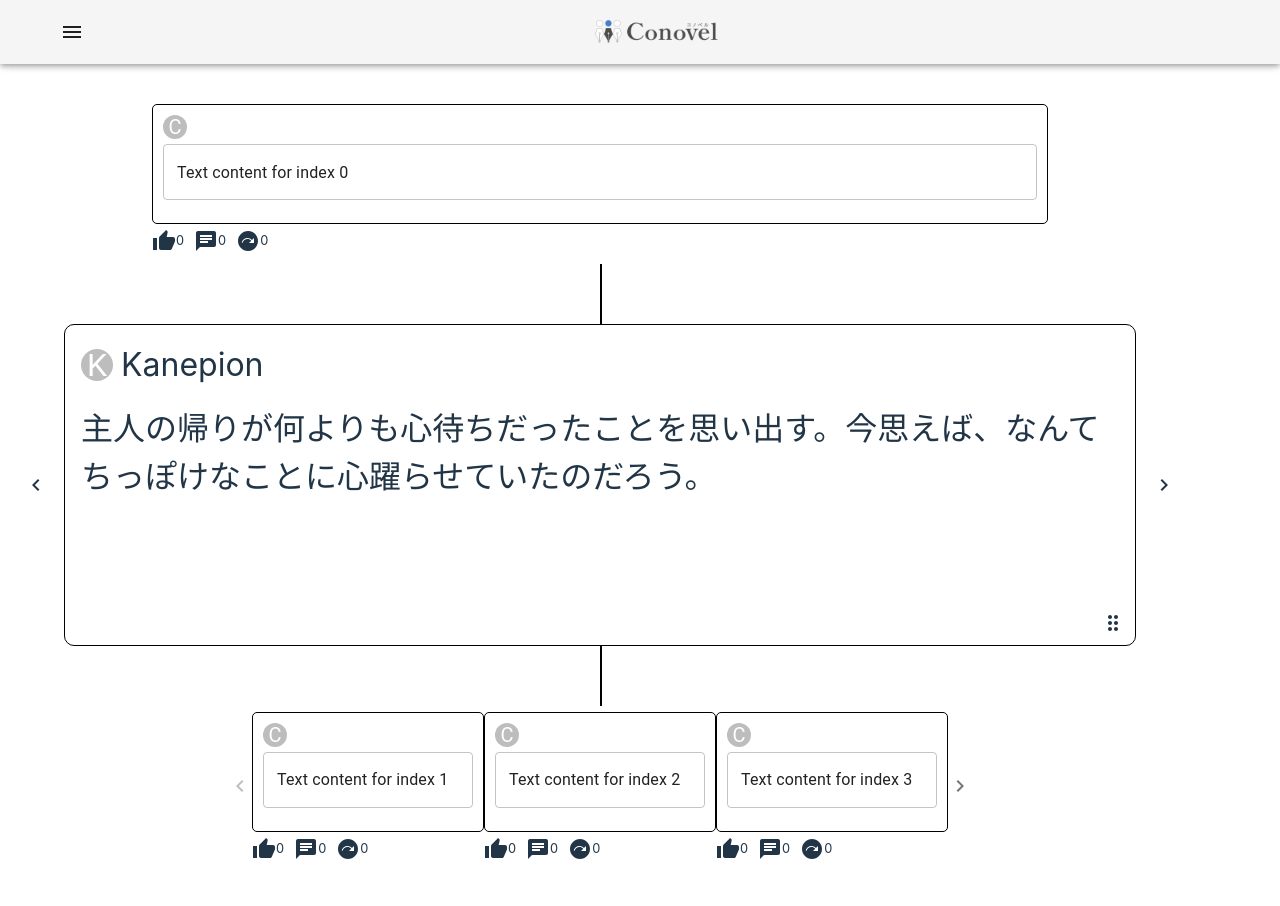
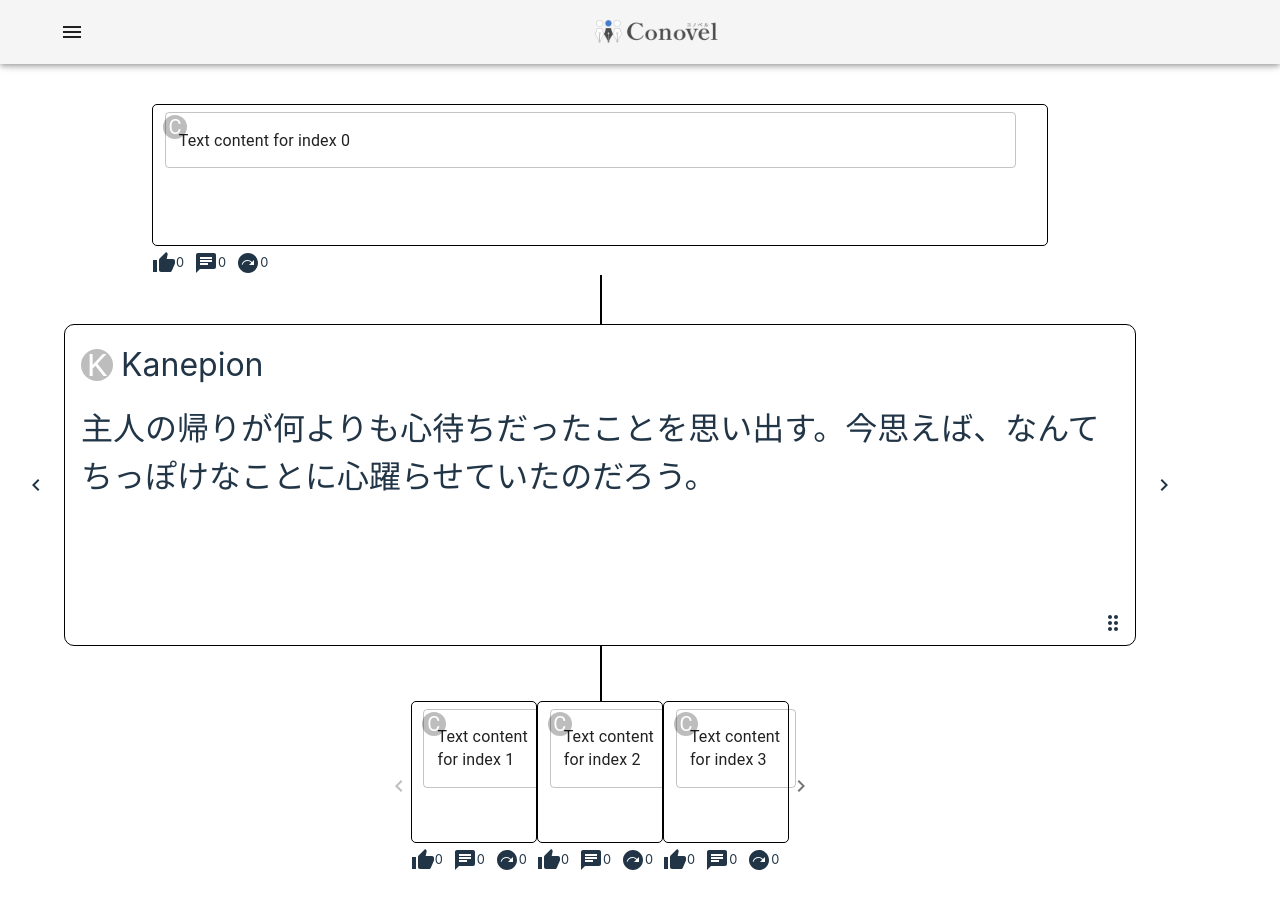
Before and after one commit to Conovel/frontend, a React (Vite) app: page / in a window 1280 px wide. Built offline with nearby package versions, Linux system fonts and the light colour scheme; the HTML template or start-up script is replaced by a standard one.

Commit message:
wip; テキストボックス編集

```diff
--- a/src/components/novelcard/NovelCard.tsx
+++ b/src/components/novelcard/NovelCard.tsx
@@ -43,16 +43,14 @@ const NovelCard: React.FC<NovelCardProps> = ({
           borderRadius: '5px',
         }}
       >
-        <Avatar sx={{ width: 24, height: 24, marginBottom: '5px' }}>C</Avatar>
         {/* 小説のテキストを表示するテキストボックス */}
         <Box
           sx={{
-            fontSize: '1.0rem',
-            height: '4rem',
-            marginBottom: '5px',
-            overflow: 'hidden',
+            alignItems: 'flex-start',
+            height: '15vh',
           }}
         >
+          <Avatar sx={{ width: 24, height: 24 }}>C</Avatar>
           <TextField
             multiline
             fullWidth
@@ -62,8 +60,13 @@ const NovelCard: React.FC<NovelCardProps> = ({
               readOnly: true,
             }}
             sx={{
+              textAlign: 'left',
+              alignItems: 'center',
+              position: 'absolute',
+              inset: '1vh 1vw',
               fontSize: '1.0rem',
-              height: '100%',
+              width: '95%',
+              height: '10vh',
             }}
           />
         </Box>
```
